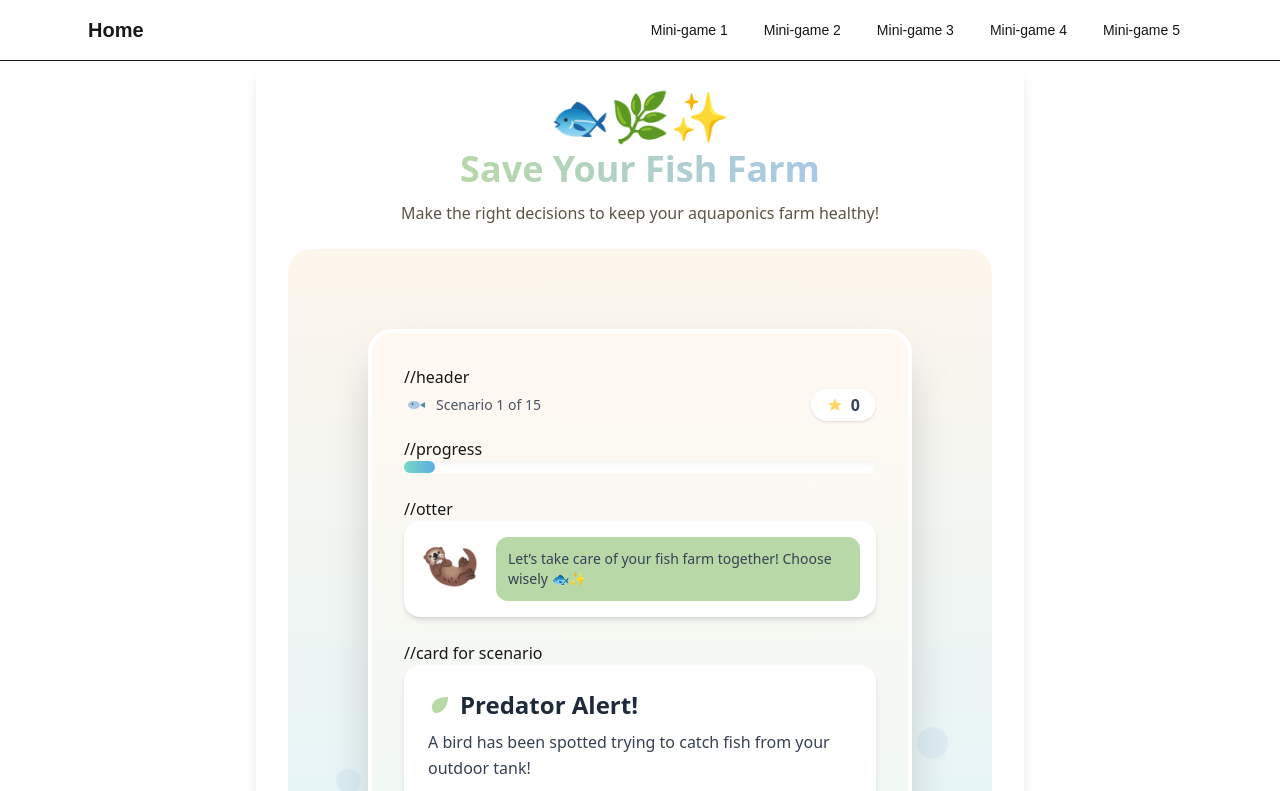
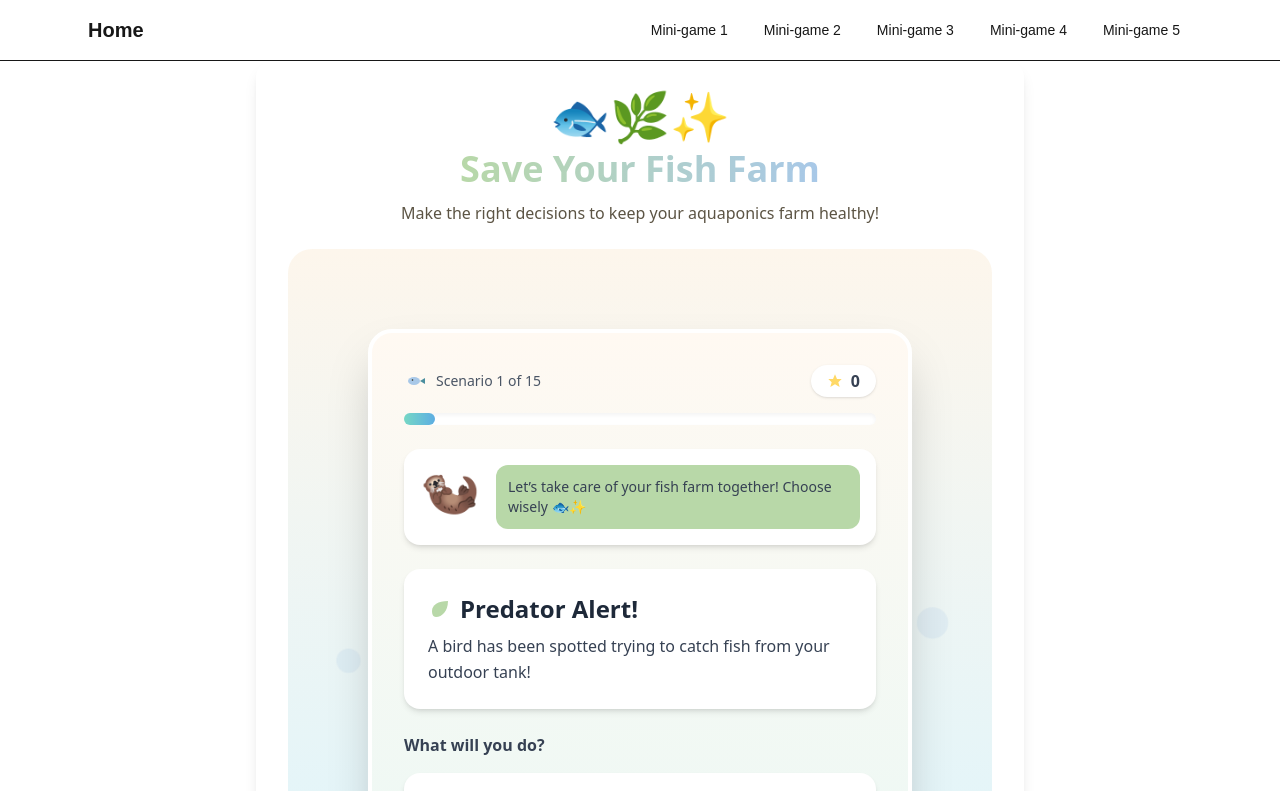
Before and after one commit to AshiJ7/FishFarmFrenzy, a Next.js app: page /mini-game-3 in a window 1280 px wide. Shown: the top 791 px of the page. Built offline with nearby package versions, Linux system fonts and the light colour scheme.

Commit message:
removed visible comments

```diff
--- a/app/mini-game-3/savefishfarm.tsx
+++ b/app/mini-game-3/savefishfarm.tsx
@@ -1000,8 +1000,6 @@ export default function SaveFishFarmGame() {
       {bubbleBackground}
 
       <div className="relative z-10 w-full max-w-2xl p-8 bg-gradient-to-b from-[#FFF9F2] to-[#E8F8F5] rounded-3xl shadow-2xl border-4 border-white">
-
-        //header
         <div className="flex items-center justify-between mb-4">
           <div className="flex items-center gap-2">
             <FishIcon />
@@ -1015,8 +1013,6 @@ export default function SaveFishFarmGame() {
             <span className="font-bold text-gray-700">{score}</span>
           </div>
         </div>
-
-        //progress
         <div className="w-full bg-white rounded-full h-3 mb-6 shadow-inner">
           <div
             className="bg-gradient-to-r from-[#76D7C4] to-[#5DADE2] h-3 rounded-full transition-all duration-500"
@@ -1026,10 +1022,8 @@ export default function SaveFishFarmGame() {
           />
         </div>
 
-        //otter
         <OtterMascot message="Let’s take care of your fish farm together! Choose wisely 🐟✨" />
 
-        //card for scenario
         <div className="mb-6 bg-white p-6 rounded-2xl shadow-md">
           <div className="flex items-center gap-2 mb-2">
             <LeafIcon />
@@ -1043,7 +1037,6 @@ export default function SaveFishFarmGame() {
           </p>
         </div>
 
-        //choices
         <div className="space-y-4">
           <p className="font-semibold text-gray-700">What will you do?</p>
 
```
